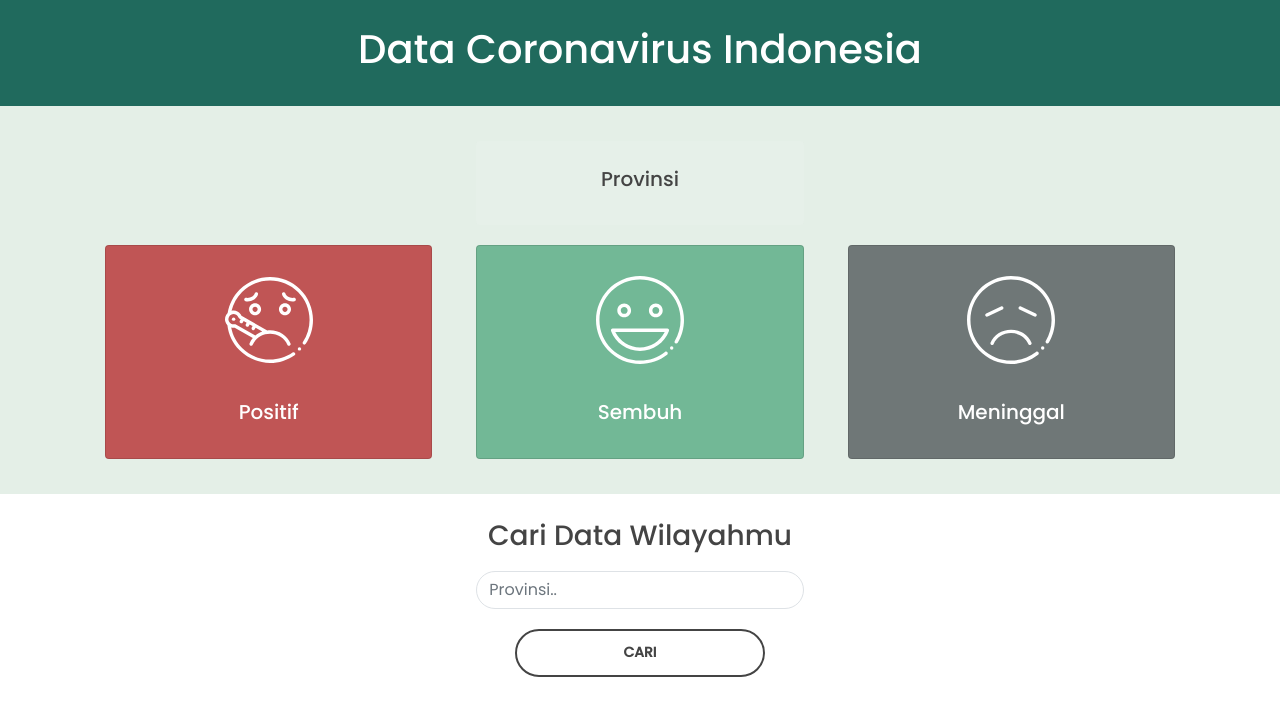
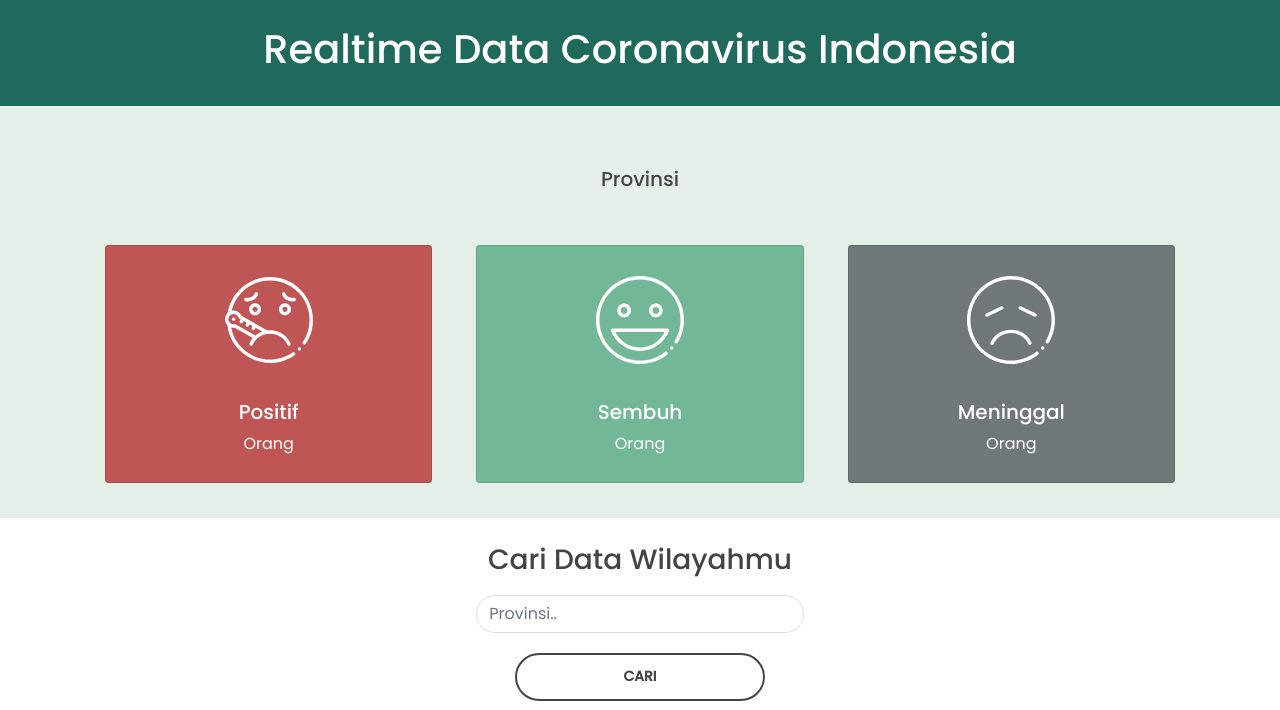
Before and after one commit to rexyfahrezi/coronadata, a PHP site: page / in a window 1280 px wide. Shown: the top 710 px of the page. Run offline with PHP 8.4, Linux system fonts and the light colour scheme; data that the repository does not hold is empty.

Commit message:
Update index.php

```diff
--- a/index.php
+++ b/index.php
@@ -17,7 +17,7 @@ include 'data.php';
   </head>
   <body>
 	<div class="header">
-		<h1>Data Coronavirus Indonesia</h1>
+		<h1>Realtime Data Coronavirus Indonesia</h1>
 	</div>
 
 	<div class="data">
@@ -41,7 +41,7 @@ include 'data.php';
 				  <div class="card-body">
 					<h5 class="card-title">Positif</h5>
 					<p class="card-text">
-						<?php echo $positif;?>
+						<?php echo $positif." Orang";?>
 					</p>
 				  </div>
 				</div>
@@ -52,7 +52,7 @@ include 'data.php';
 				  <div class="card-body">
 					<h5 class="card-title">Sembuh</h5>
 					<p class="card-text">
-						<?php echo $sembuh;?>
+						<?php echo $sembuh." Orang";?>
 					</p>
 				  </div>
 				</div>
@@ -63,7 +63,7 @@ include 'data.php';
 				  <div class="card-body">
 					<h5 class="card-title">Meninggal</h5>
 					<p class="card-text">
-						<?php echo $meninggal;?>
+						<?php echo $meninggal." Orang";?>
 					</p>
 				  </div>
 				</div>
```
